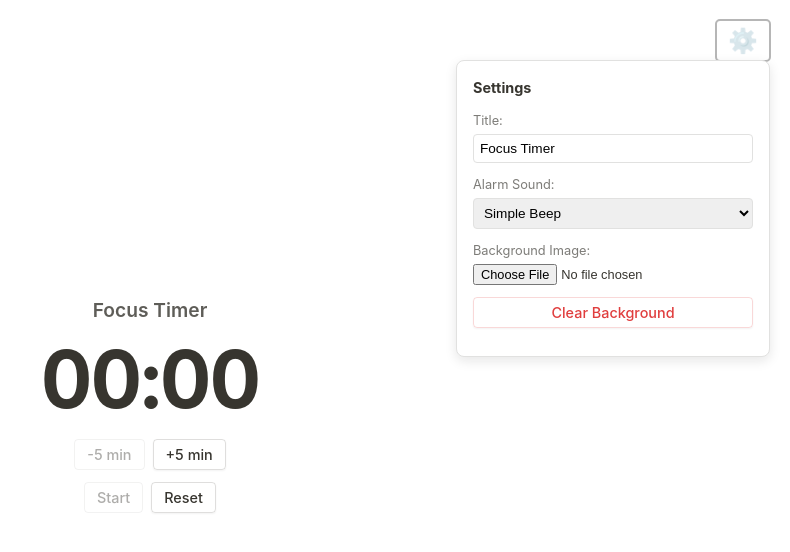
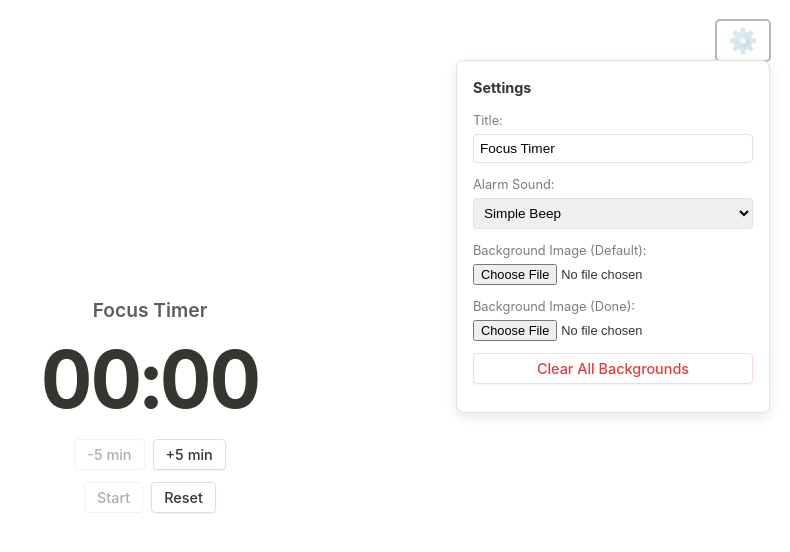
Before and after one commit to yuuunaga12e/Timer, a React (Vite) app: page / in a window 1280 px wide. Both pictures are taken after a click on the button "⚙️". Shown: the top 552 px of the page, without its empty margins (490-1280 px from the left). Built offline with nearby package versions, Linux system fonts and the light colour scheme.

Commit message:
Add finished state background image

```diff
--- a/src/App.tsx
+++ b/src/App.tsx
@@ -5,13 +5,18 @@ function App() {
   const [timeLeft, setTimeLeft] = useState(0)
   const [isRunning, setIsRunning] = useState(false)
   const [bgImage, setBgImage] = useState<string>('')
+  const [doneBgImage, setDoneBgImage] = useState<string>('')
   const [showSettings, setShowSettings] = useState(false)
   const [title, setTitle] = useState('Focus Timer')
   const [soundType, setSoundType] = useState('beep')
+  const [isDone, setIsDone] = useState(false)
 
   useEffect(() => {
     const savedBg = localStorage.getItem('timer_bg')
     if (savedBg) setBgImage(savedBg)
+
+    const savedDoneBg = localStorage.getItem('timer_done_bg')
+    if (savedDoneBg) setDoneBgImage(savedDoneBg)
 
     const savedTitle = localStorage.getItem('timer_title')
     if (savedTitle) setTitle(savedTitle)
@@ -28,6 +33,7 @@ function App() {
           if (prevTime <= 1) {
             clearInterval(intervalId)
             setIsRunning(false)
+            setIsDone(true)
             playSound(soundType)
             return 0
           }
@@ -106,15 +112,18 @@ function App() {
   }
 
   const handleStart = () => {
+    setIsDone(false)
     if (timeLeft > 0) setIsRunning(true)
   }
   const handleStop = () => setIsRunning(false)
   const handleReset = () => {
     setIsRunning(false)
+    setIsDone(false)
     setTimeLeft(0)
   }
 
   const handleAddFiveMinutes = () => {
+    setIsDone(false)
     setTimeLeft((prevTime) => {
       const newTime = prevTime + 5 * 60
       return newTime > 90 * 60 ? 90 * 60 : newTime
@@ -141,13 +150,26 @@ function App() {
     }
   }
 
+  const handleDoneFileChange = (e: React.ChangeEvent<HTMLInputElement>) => {
+    const file = e.target.files?.[0]
+    if (file) {
+      const reader = new FileReader()
+      reader.onloadend = () => {
+        const result = reader.result as string
+        setDoneBgImage(result)
+        localStorage.setItem('timer_done_bg', result)
+      }
+      reader.readAsDataURL(file)
+    }
+  }
+
 
   return (
     <div
       className="timer-container"
-      style={bgImage ? { backgroundImage: `url(${bgImage})` } : {}}
+      style={(isDone && doneBgImage) ? { backgroundImage: `url(${doneBgImage})` } : (bgImage ? { backgroundImage: `url(${bgImage})` } : {})}
     >
-      <div className={`overlay ${bgImage ? 'has-bg' : ''}`}>
+      <div className={`overlay ${((isDone && doneBgImage) || bgImage) ? 'has-bg' : ''}`}>
         <button
           className="settings-toggle"
           onClick={() => setShowSettings(!showSettings)}
@@ -194,7 +216,7 @@ function App() {
               </select>
             </div>
             <div className="setting-item">
-              <label>Background Image:</label>
+              <label>Background Image (Default):</label>
               <input
                 type="file"
                 accept="image/*"
@@ -202,14 +224,24 @@ function App() {
               />
             </div>
             <div className="setting-item">
+              <label>Background Image (Done):</label>
+              <input
+                type="file"
+                accept="image/*"
+                onChange={handleDoneFileChange}
+              />
+            </div>
+            <div className="setting-item">
               <button
                 className="clear-bg-btn"
                 onClick={() => {
                   setBgImage('')
+                  setDoneBgImage('')
                   localStorage.removeItem('timer_bg')
+                  localStorage.removeItem('timer_done_bg')
                 }}
               >
-                Clear Background
+                Clear All Backgrounds
               </button>
             </div>
           </div>
```
